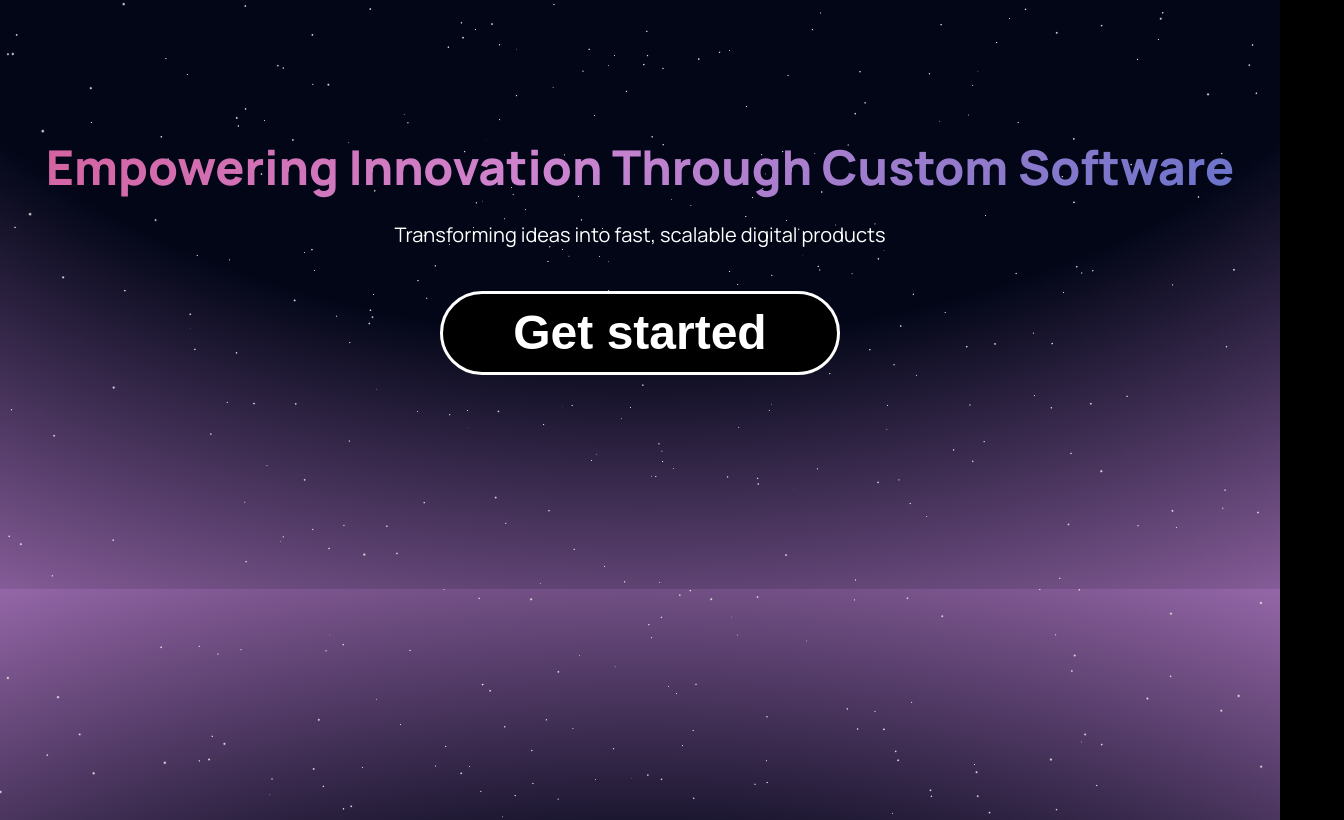
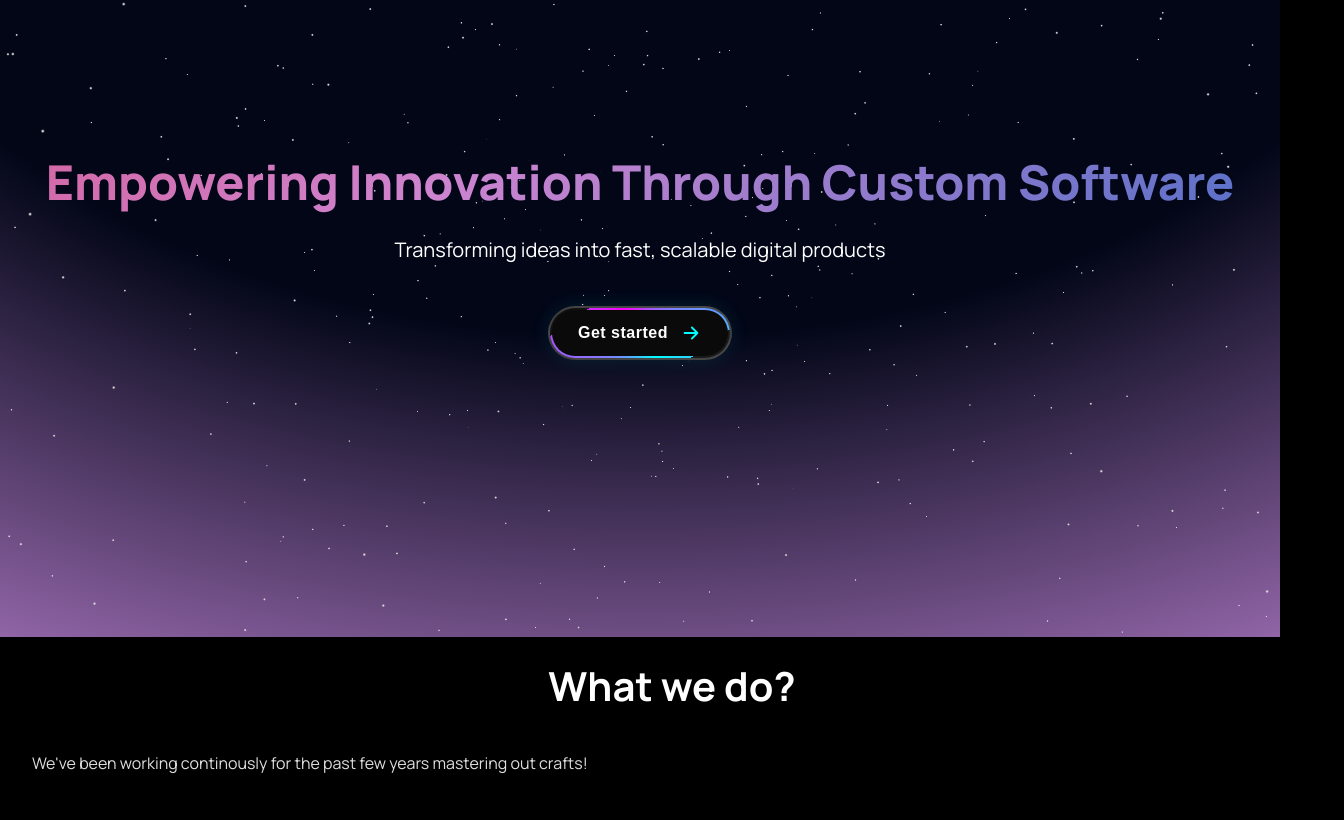
Before and after one commit to Sabari-Vijayan/tinqbit, a React (Vite) app: page / in a window 1280 px wide. Shown: the part 223-1043 px from the top of the page, 1344 px wide, since content can reach past the window. Built offline with nearby package versions, Linux system fonts and the light colour scheme.

Commit message:
Minor changes in the code

```diff
--- a/src/pages/HomePage.css
+++ b/src/pages/HomePage.css
@@ -20,7 +20,7 @@
   align-items: center;
 }
 
-.homepage h1 {
+.home-content h1 {
   font-size: 3rem;
   margin-bottom: 1rem;
   justify-content: center;
@@ -56,19 +56,84 @@
 
 
 
-.get-button {
-  border: solid;
-  border-color: white;
-  border-radius: 9999px;
-  font-size: 3rem;
-  line-height: 1.6;
-  font-weight: bold;
-  color: white;
-  background-color:rgb(0, 0, 0);
-  width: 400px;
-  transition: all 0.5s ease;
+/* From Uiverse.io by jawad_8494 */
+.get-started-button {
+  position: relative;
+  display: inline-flex;
+  align-items: center;
+  justify-content: center;
+  gap: 12px;
+  padding: 14px 28px;
+  background: linear-gradient(145deg, #0f0f0f, #1c1c1c);
+  border: 2px solid rgba(255, 255, 255, 0.2);
+  border-radius: 100px;
+  color: #fff;
+  font-size: 16px;
+  font-weight: 600;
+  letter-spacing: 0.5px;
+  cursor: pointer;
+  overflow: hidden;
+  transition: all 0.4s ease-in-out;
+  box-shadow: 0 0 20px rgba(0, 255, 255, 0.1);
+  backdrop-filter: blur(8px);
+  z-index: 1;
 }
 
-.get-button:hover {
-  border-color:rgb(9, 170, 170);
+.get-started-button::before {
+  content: "";
+  position: absolute;
+  top: -50%;
+  left: -50%;
+  width: 200%;
+  height: 200%;
+  background: conic-gradient(from 0deg, #00ffff, #ff00ff, #00ffff);
+  animation: rotate 4s linear infinite;
+  z-index: -2;
 }
+
+.get-started-button::after {
+  content: "";
+  position: absolute;
+  inset: 2px;
+  background: #0a0a0a;
+  border-radius: inherit;
+  z-index: -1;
+}
+
+.get-started-button:hover {
+  transform: scale(1.05);
+  box-shadow: 0 0 40px rgba(0, 255, 255, 0.2);
+}
+
+.get-started-button:hover .arrow {
+  transform: translateX(6px);
+}
+
+.arrow {
+  width: 22px;
+  height: 22px;
+  transition: transform 0.3s ease-in-out;
+  color: #00ffff;
+}
+
+@keyframes rotate {
+  0% {
+    transform: rotate(0deg);
+  }
+  100% {
+    transform: rotate(360deg);
+  }
+}
+
+.rest-content {
+  min-height: 100px;
+  width: 100%;
+  padding: 2rem;
+}
+
+.rest-content h2 {
+  font-size: 2.5rem;
+  color: white;
+  line-height: 1.6;
+  text-align: center;
+}
--- a/src/pages/HomePage.jsx
+++ b/src/pages/HomePage.jsx
@@ -12,17 +12,31 @@ const HomePage = () => {
       <h1>Empowering Innovation Through Custom Software</h1>
       <p>Transforming ideas into fast, scalable digital products</p>
       <Link to="/get-started">
-        <button className="get-button">
-          Get started
-        </button>
+        <button className="get-started-button">
+          <span>Get started</span>
+            <svg fill="none" viewBox="0 0 24 24" className="arrow">
+              <path
+                stroke-linejoin="round"
+                stroke-linecap="round"
+                stroke-width="2"
+                stroke="currentColor"
+                d="M5 12h14M13 6l6 6-6 6"
+              ></path>
+            </svg>
+         </button>
       </Link>
     </div>
     </div>
 
-    <div className="rest-content">
-    <AuroraHero position="bottom"/>
+    <section className="rest-content">
+      <h2>
+        What we do?
+      </h2>
+      <p>
+        We've been working continously for the past few years mastering out crafts!
+      </p>
 
-    </div>
+    </section>
     </>
   );
 }
```
Also changed, not shown: src/components/button.jsx (added).
